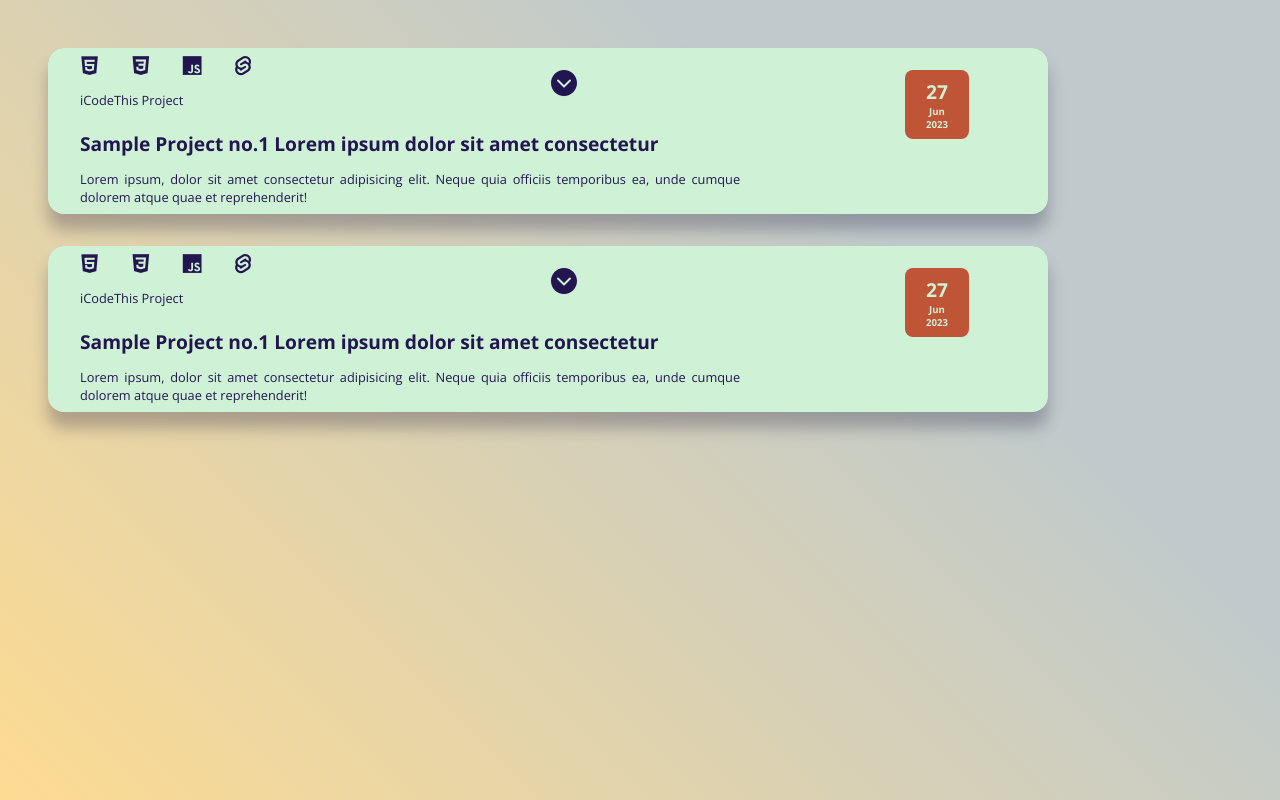
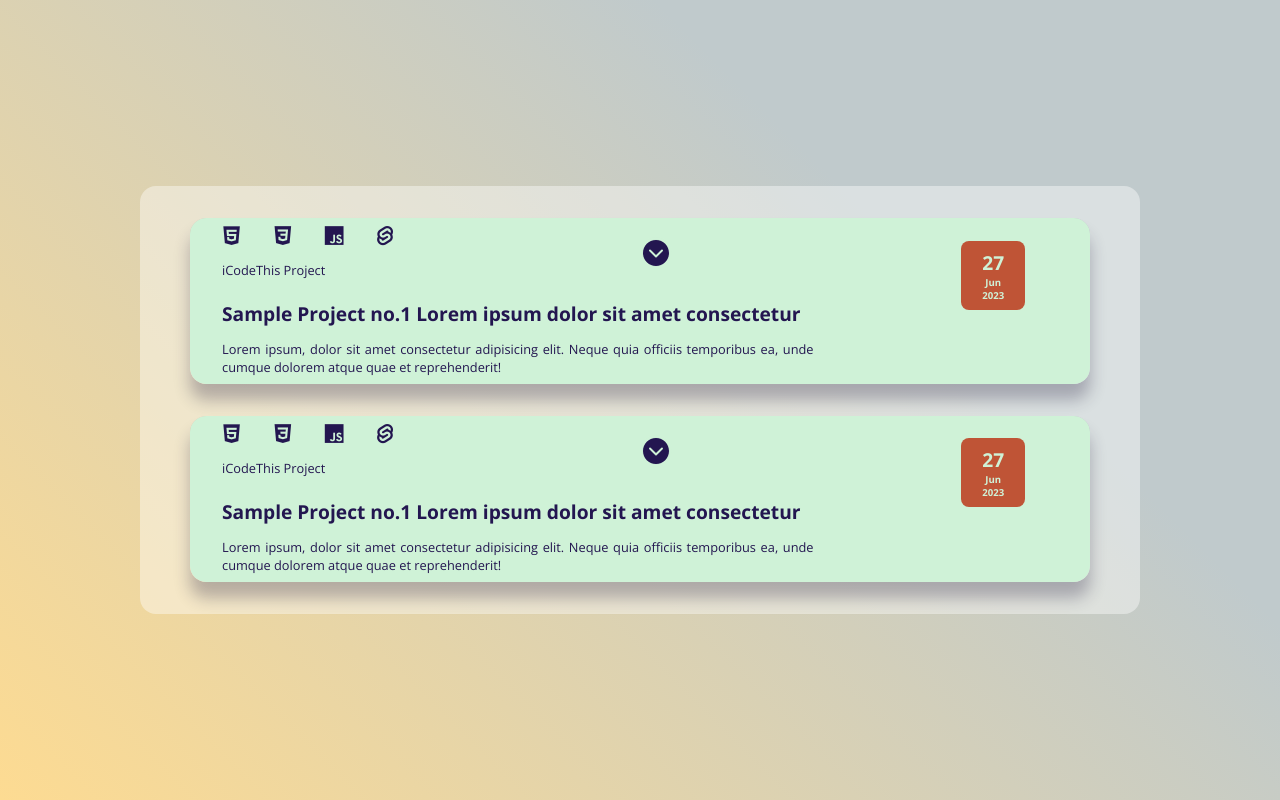
Before and after one commit to tom-gora/webdev_basics, a PHP site: page / in a window 1280 px wide. Run offline with PHP 8.4, Linux system fonts and the light colour scheme; grey boxes are pictures that could not be loaded.

Commit message:
saving progress on horizontal ui

```diff
--- a/index.html
+++ b/index.html
@@ -12,6 +12,7 @@
   </head>
 
   <body>
+    <div class="cards-container">
       <div class="card" data-size="" aria-expanded="false" id="card1">
         <header class="skills">
           <i class="devicon-html5-plain"></i>
@@ -44,8 +45,8 @@
           </div>
           <div class="details-bottom">
             <p class="description">
-            Lorem ipsum, dolor sit amet consectetur adipisicing elit. Neque quia
-            officiis temporibus ea, unde cumque dolorem atque quae et
+              Lorem ipsum, dolor sit amet consectetur adipisicing elit. Neque
+              quia officiis temporibus ea, unde cumque dolorem atque quae et
               reprehenderit!
             </p>
             <div class="view-link">
@@ -90,8 +91,8 @@
           </div>
           <div class="details-bottom">
             <p class="description">
-            Lorem ipsum, dolor sit amet consectetur adipisicing elit. Neque quia
-            officiis temporibus ea, unde cumque dolorem atque quae et
+              Lorem ipsum, dolor sit amet consectetur adipisicing elit. Neque
+              quia officiis temporibus ea, unde cumque dolorem atque quae et
               reprehenderit!
             </p>
             <div class="view-link">
@@ -103,7 +104,7 @@
           </div>
         </footer>
       </div>
-
+    </div>
     <script
       type="module"
       src="https://unpkg.com/ionicons@7.1.0/dist/ionicons/ionicons.esm.js"
--- a/public/app.js
+++ b/public/app.js
@@ -16,7 +16,6 @@ window.onload = () => {
   const handleResize = () => {
     addSizeMetadata(cards);
   };
-  let wasLessThan600 = window.innerWidth < 600;
 
   window.addEventListener("resize", handleResize);
 
@@ -56,26 +55,26 @@ window.onload = () => {
     });
   });
 
-  const resetOnResize = () => {
-    console.log("crossed the breakpoint!");
-    let cardsSize = cards[0].getAttribute("data-size");
-    console.log(cardsSize);
+  const resetCards = () => {
+    console.log("data-size attribute has changed!");
+    location.reload();
+  };
+  const observer = new MutationObserver((mutationsList) => {
+    for (const mutation of mutationsList) {
+      if (
+        mutation.type === "attributes" &&
+        mutation.attributeName === "data-size" &&
+        mutation.oldValue !== mutation.target.getAttribute("data-size")
+      ) {
+        resetCards();
+      }
+    }
+  });
 
-    cards.forEach((card) => {
-      card.setAttribute("aria-expanded", "false");
-    });
-  };
-
-  const breakpointHandler = (mutationsList) => {
-    resetOnResize;
-  };
-
-  const observer = new MutationObserver(breakpointHandler);
-
-  cards.forEach((card) => {
-    observer.observe(card, {
-      attributes: true,
-      attributeFilter: ["data-size"],
-    });
+  const testedCard = cards[0];
+  observer.observe(testedCard, {
+    attributes: true,
+    attributeFilter: ["data-size"],
+    attributeOldValue: true, // Include the old value in the mutation object
   });
 };
--- a/public/styles.css
+++ b/public/styles.css
@@ -18,17 +18,29 @@
 }
 
 body {
+  display: flex;
+  justify-content: center;
   font-family: Open Sans, sans-serif;
   color: var(--primary);
   background: var(--background);
+  background-repeat: no-repeat;
   width: 100vw;
-  height: 100vh;
-  padding-block: 3rem;
+  min-height: 100vh;
+}
+
+.cards-container {
   display: flex;
   gap: 3rem;
   flex-wrap: wrap;
   justify-content: center;
   align-items: center;
+  background: hsla(0, 0%, 100%, 0.4);
+  border-radius: 1rem;
+  margin-block: 2rem;
+  padding-block: 2rem;
+  width: 24rem;
+  max-width: 96%;
+  height: fit-content;
 }
 
 .card {
@@ -73,22 +85,10 @@ body {
   justify-content: flex-end;
   width: 100%;
   height: 90%;
-  background-image: url("https://freebiesui.com/wp-content/uploads/2020/07/dark-mode-desktop-ui-daily-media.jpg");
+  background-image: url("https://bootstrapmade.com/content/templatefiles/PhotoFolio/PhotoFolio-bootstrap-website-template-md.webp");
   background-size: cover;
   background-position: center;
   transition: var(--transition);
-}
-
-.card[aria-expanded="false"][data-size="small"] .details {
-  bottom: -9rem;
-}
-
-.card[aria-expanded="false"][data-size="small"] .chevron-hint {
-  transform: rotate(0deg);
-}
-
-.card[aria-expanded="false"][data-size="small"] .thumb {
-  height: 90%;
 }
 
 .details {
@@ -230,16 +230,23 @@ body {
 @media (min-width: 600px) {
   body {
     font-size: 1rem;
+  }
+
+  .cards-container {
     flex-direction: column;
     gap: 2rem;
     justify-content: flex-start;
     align-items: flex-start;
     flex-wrap: initial;
+    border-radius: 1rem;
+    margin: auto;
+    align-self: flex-start;
+    width: clamp(590px, 96%, 1000px);
   }
 
   .card {
-    margin-left: 3rem;
-    width: clamp(500px, 90vw, 1000px);
+    margin: auto;
+    width: clamp(500px, 90%, 1000px);
     aspect-ratio: unset;
     height: fit-content;
   }
@@ -328,16 +335,4 @@ body {
     font-size: 2rem;
     transform: rotate(180deg);
   }
-
-  .card[aria-expanded="false"][data-size="large"] .details {
-    bottom: 0;
-  }
-
-  .card[aria-expanded="false"][data-size="large"] .chevron-hint {
-    transform: rotate(180deg);
-  }
-
-  .card[aria-expanded="false"][data-size="large"] .thumb {
-    height: 0;
-  }
 }
```
Lines whose indentation alone changed are shown as unchanged.
